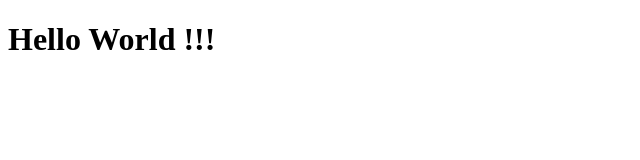
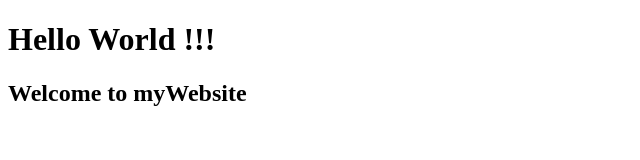
Before and after one commit to Pathawi/TestGit, a plain HTML site: page Index.html in a window 1280 px wide. Shown: the whole page, without its empty margins (0-640 px from the left). Drawn offline with Linux system fonts and the light colour scheme.

Commit message:
Add Welcome Message

```diff
--- a/Index.html
+++ b/Index.html
@@ -5,4 +5,5 @@
 </head>
 <body>
     <h1>Hello World !!!</h1>
+    <h2>Welcome to myWebsite</h1>
 </body>
```
